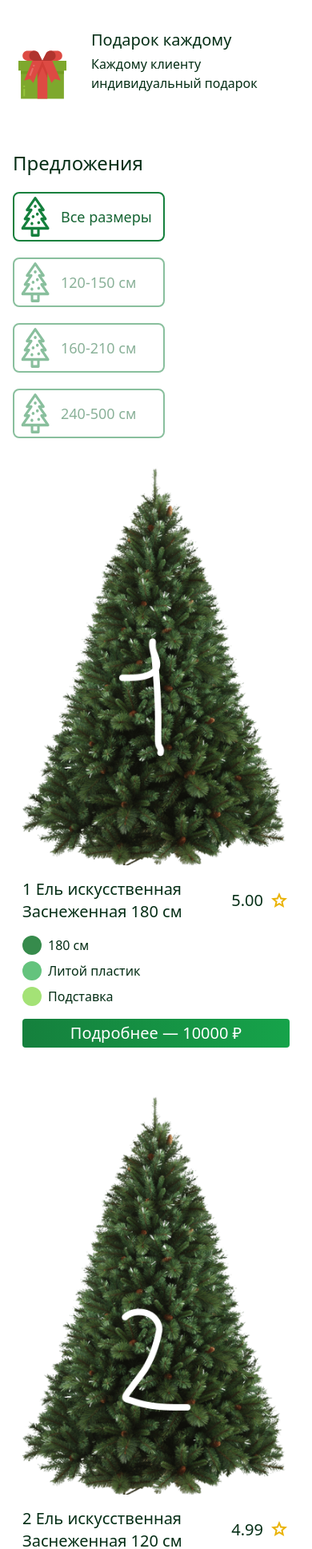
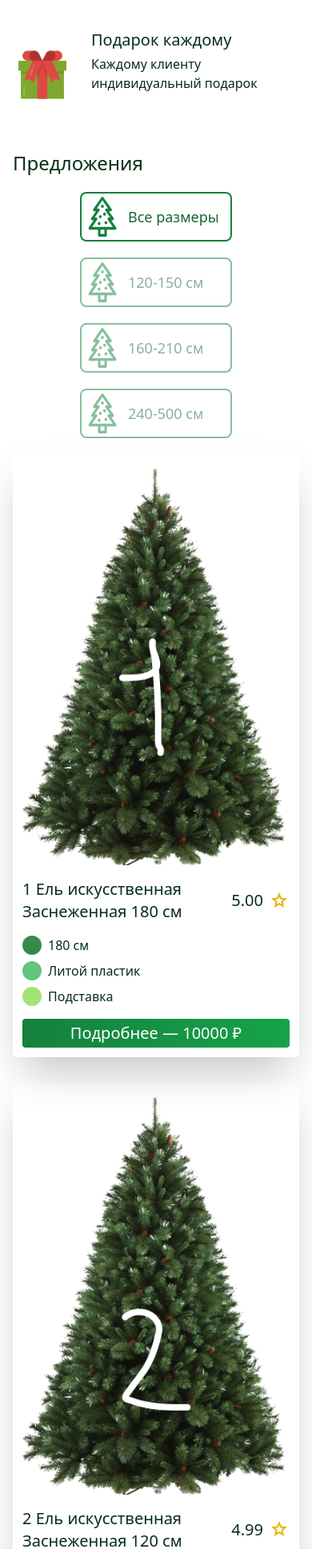
Before and after one commit to Simernope/christmas-tree-yard, a React (Vite) app: page / in a window 390 px wide. Shown: the part 1507-3444 px from the top of the page at 80% size. Built offline with nearby package versions, Linux system fonts and the light colour scheme.

Commit message:
fixing layout

```diff
--- a/src/screens/goodsScreen/GoodsScreen.tsx
+++ b/src/screens/goodsScreen/GoodsScreen.tsx
@@ -13,7 +13,7 @@ const GoodsScreen = () => {
     return (
         <div>
             <div className='text-2xl mb-5'>Предложения</div>
-            <div className='mb-5 flex flex-wrap gap-5'>
+            <div className='mb-5 flex flex-wrap gap-5 justify-around md:justify-normal'>
                 {
                     heights.map((item, index) =>
                         <FilterCard key={index} height={item} isActive={activeCard === item}
--- a/src/screens/goodsScreen/TreeCard.tsx
+++ b/src/screens/goodsScreen/TreeCard.tsx
@@ -16,7 +16,7 @@ const TreeCard: FC<TreeCardProperties> = ({title, rating, cost, image, propertie
 
     return (
         <div
-            className={`cursor-pointer p-3 rounded flex flex-col gap-4 ${isCardHovered && 'shadow-2xl'}`}
+            className={`cursor-pointer p-3 rounded flex flex-col gap-4 ${isCardHovered && 'shadow-2xl'} ${isMobile && 'shadow-2xl'}`}
             onMouseEnter={() => setIsCardHovered(true)}
             onMouseLeave={() => setIsCardHovered(false)}
         >
```
